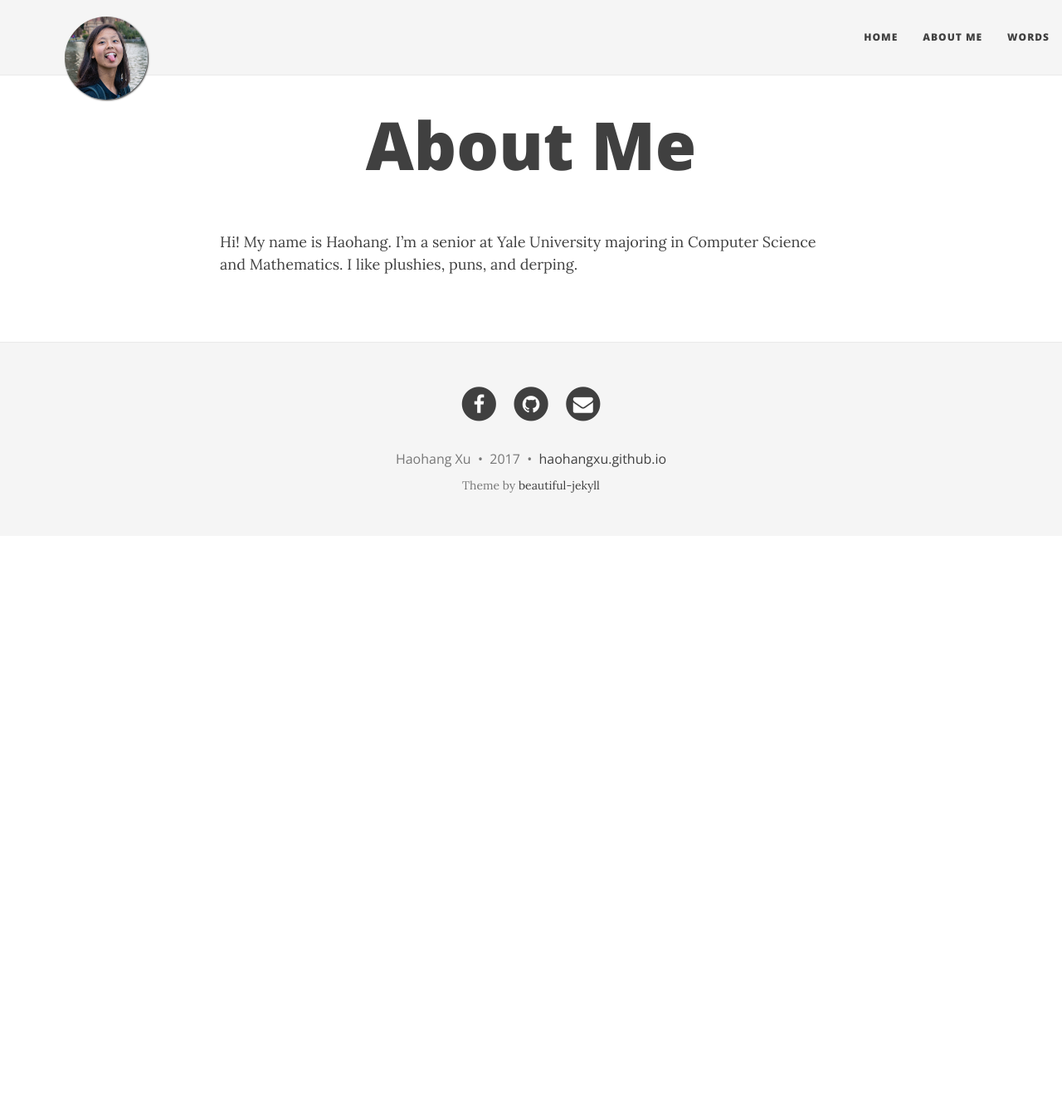
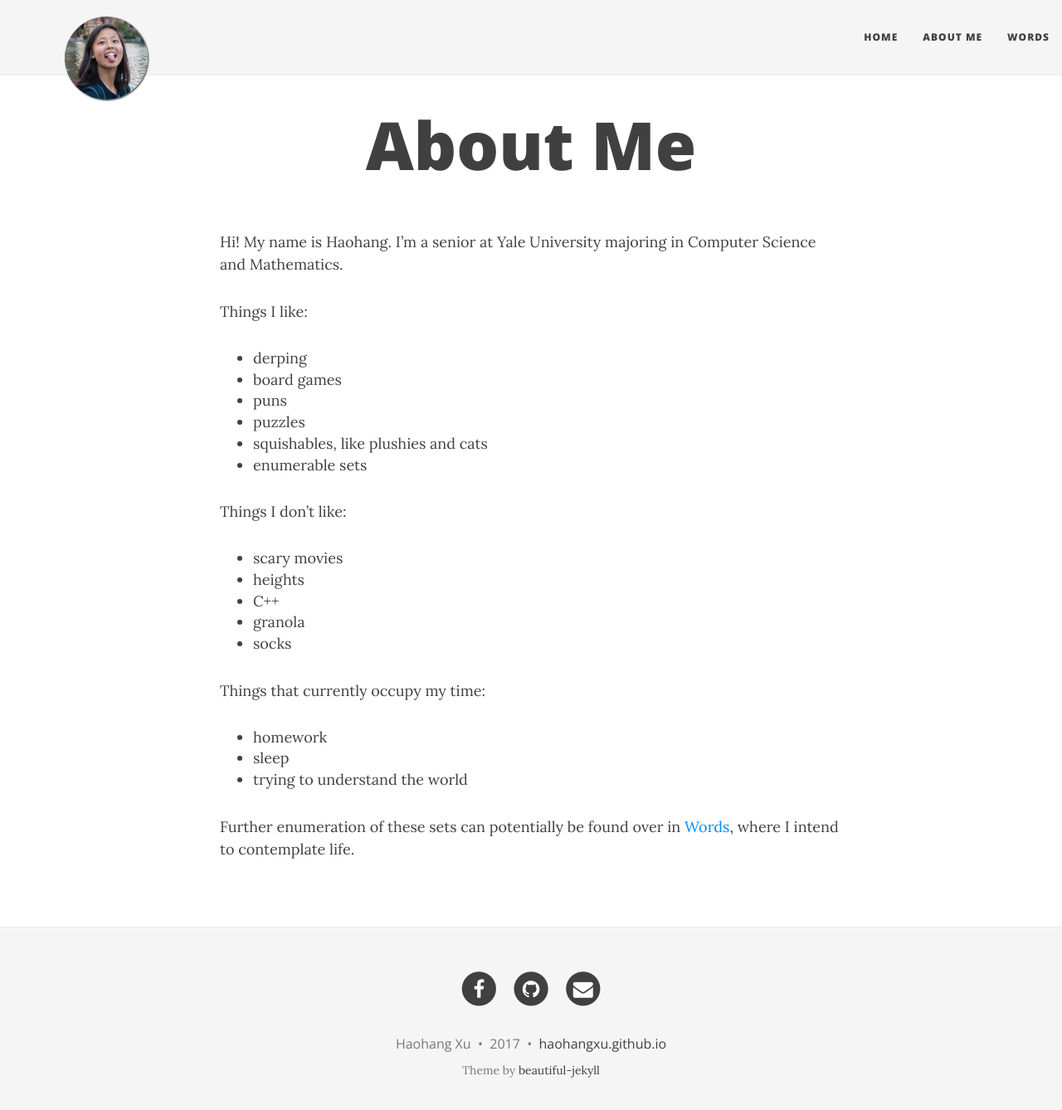
Before and after one commit to haohangxu/haohangxu.github.io, a Jekyll site: the page built from about.md, in a window 1280 px wide and 1351 px high. Shown: the top 1338 px of the window at 83% size. Built offline with Jekyll 4.4.1, drawn with Linux system fonts in a browser that asks for light colours; nearby versions of some CDN libraries.

Commit message:
updating about

```diff
--- a/about.md
+++ b/about.md
@@ -3,4 +3,26 @@ layout: page
 title: About Me
 ---
 
-Hi! My name is Haohang. I'm a senior at Yale University majoring in Computer Science and Mathematics. I like plushies, puns, and derping.
+Hi! My name is Haohang. I'm a senior at Yale University majoring in Computer Science and Mathematics.
+
+Things I like:
+- derping
+- board games
+- puns
+- puzzles
+- squishables, like plushies and cats
+- enumerable sets
+
+Things I don't like:
+- scary movies
+- heights
+- C++
+- granola
+- socks
+
+Things that currently occupy my time:
+- homework
+- sleep
+- trying to understand the world
+
+Further enumeration of these sets can potentially be found over in [Words]({{ site.baseurl }}/words), where I intend to contemplate life.
```
